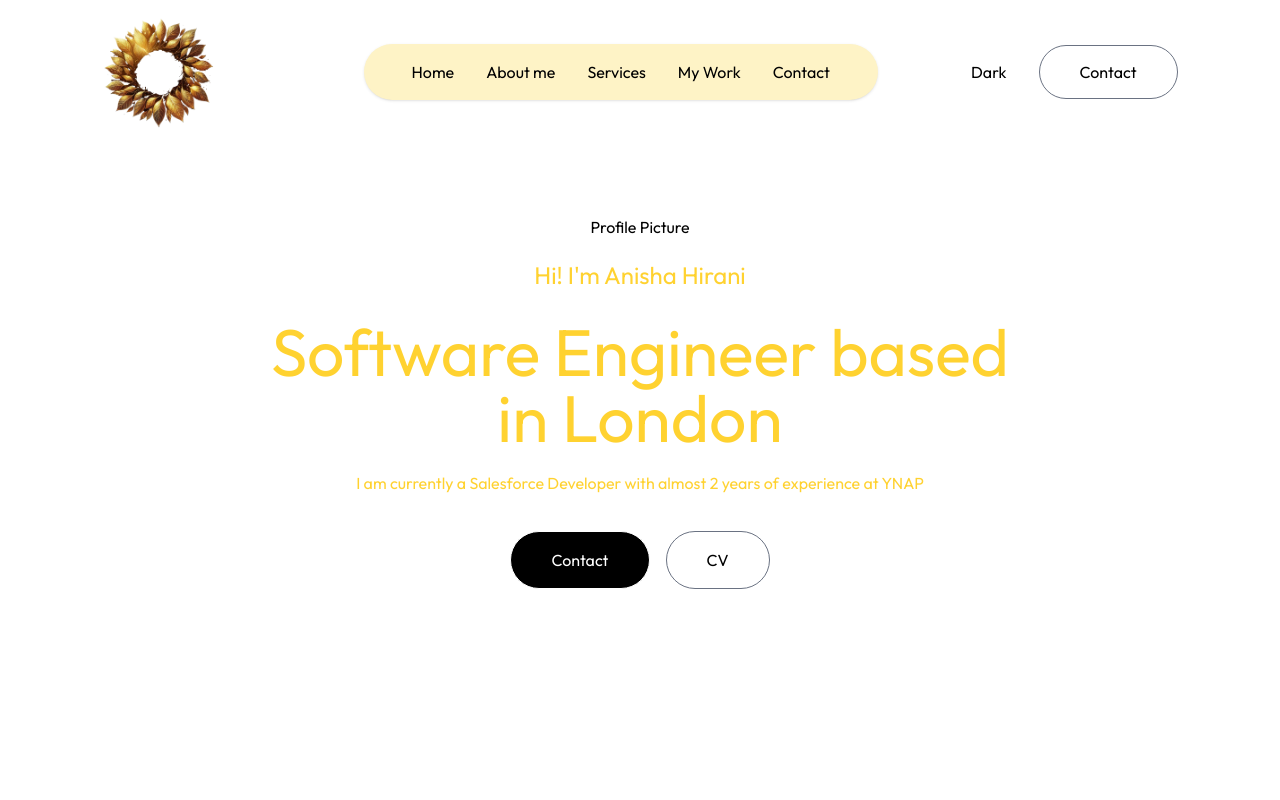
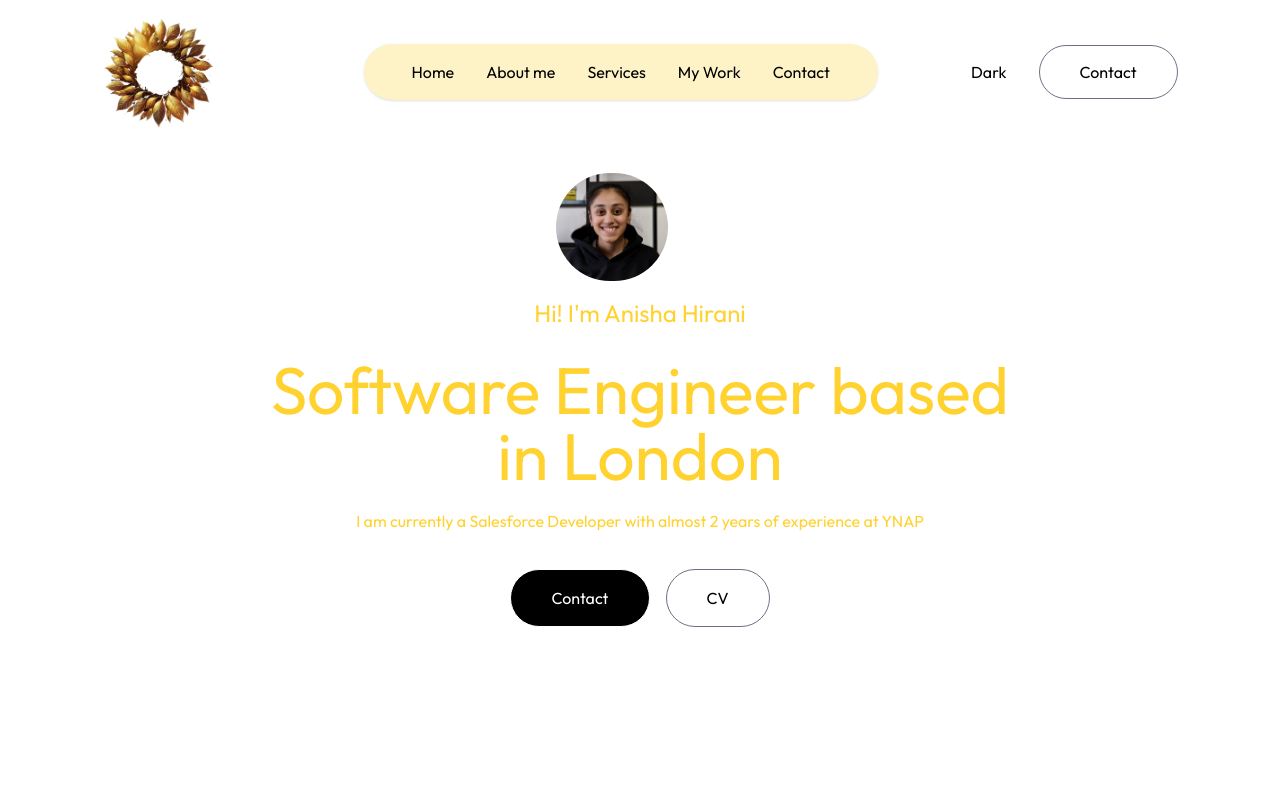
Before and after one commit to anisha-11/anisha-portfolio, a Next.js app: page / in a window 1280 px wide. Shown: the top 800 px of the page. Built offline with nearby package versions, Linux system fonts and the light colour scheme; a web font is replaced by a local one.

Commit message:
added profile pic image

```diff
--- a/app/components/Header.jsx
+++ b/app/components/Header.jsx
@@ -1,9 +1,13 @@
-import React from 'react'
+import { assets } from '@/assets/assets';
+import React from 'react';
+import Image from 'next/image';
 
 const Header = () => {
   return (
     <div className='w-11/12 max-w-3xl text-center mx-auto h-screen flex flex-col items-center justify-center gap-4'>
-      <div>Profile Picture</div>
+      <div>
+      <Image src={assets.profile_picture} alt="" className='w-28 cursor-pointer mr-14 rounded-full justify-center' />
+      </div>
       <h3 className='flex items-end gap-2 text-xl md:text-2xl mb-3 text-amber-300'>Hi! I'm Anisha Hirani</h3>
       <h1 className='text-3xl sm:text-6xl lg:text-[66px] text-amber-300'>Software Engineer based in London</h1>
       <p className='max-w-2xl mx-auto text-amber-300'>I am currently a Salesforce Developer with almost 2 years of experience at YNAP</p>
```
